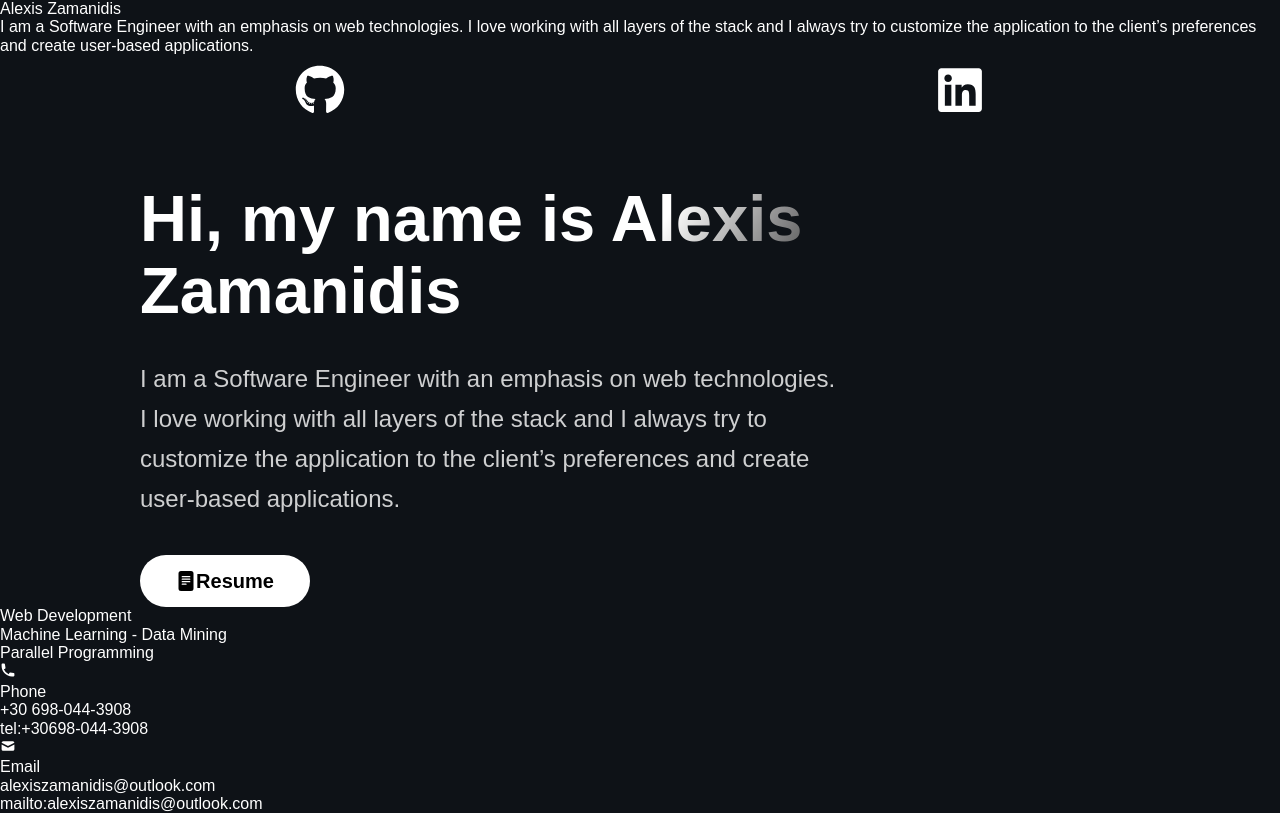
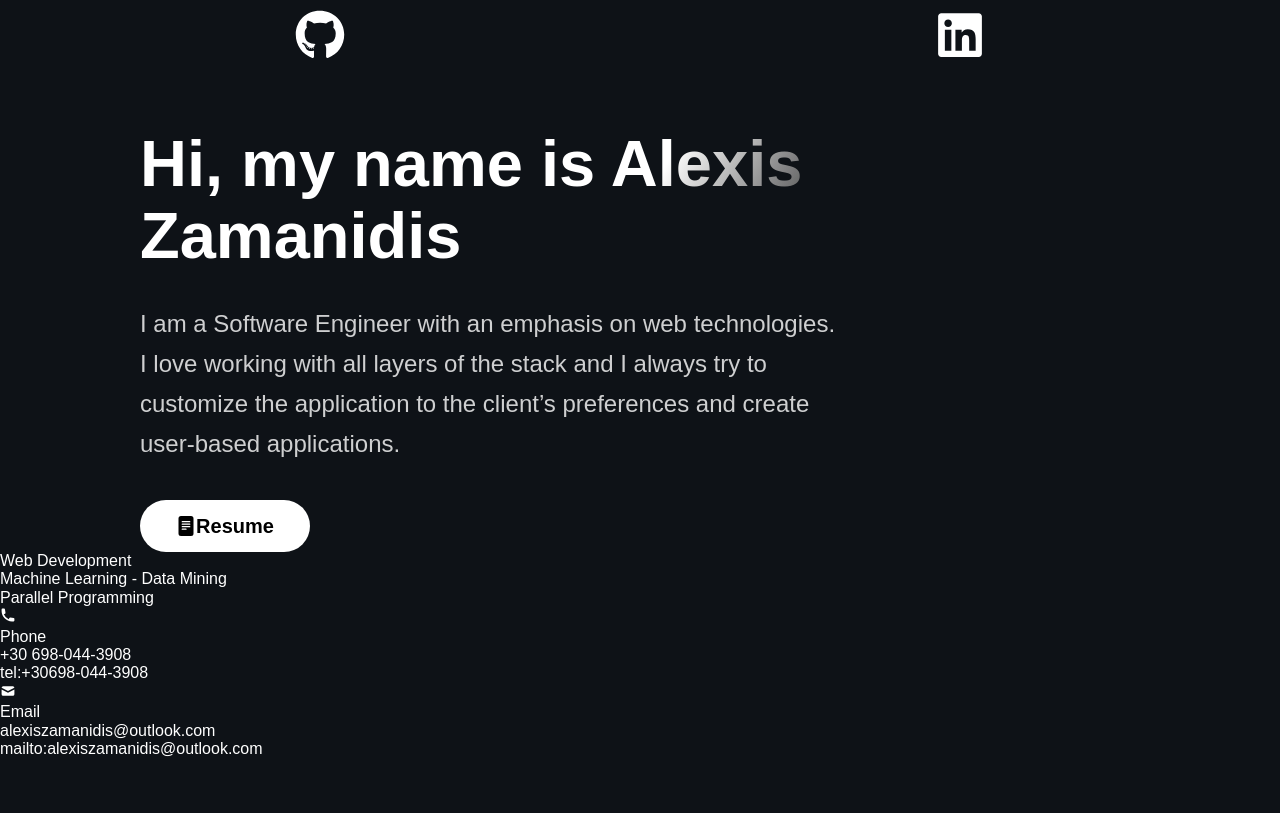
Before and after one commit to alexiszamanidis/2022, a Next.js app: page / in a window 1280 px wide. Built offline with nearby package versions, Linux system fonts and the light colour scheme.

Commit message:
clean up Header

```diff
--- a/components/Header/Header.tsx
+++ b/components/Header/Header.tsx
@@ -1,13 +1,10 @@
 import SocialIcons from "../SocialIcons";
-import { fullName, summary } from "../../constants";
 
 const Header = () => {
     return (
-        <div>
-            <div>{fullName}</div>
-            <div>{summary}</div>
+        <>
             <SocialIcons />
-        </div>
+        </>
     );
 };
 
```
